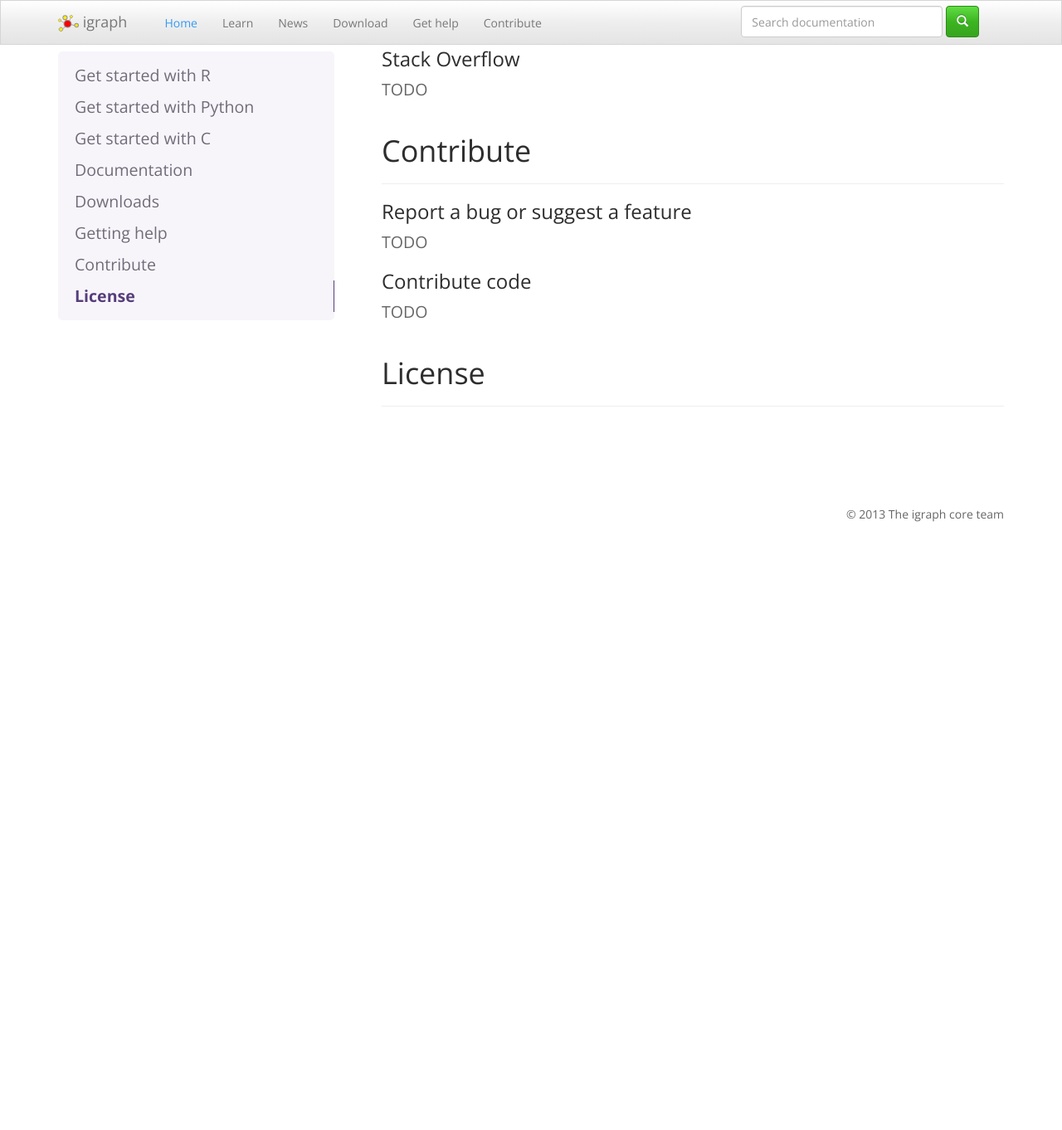
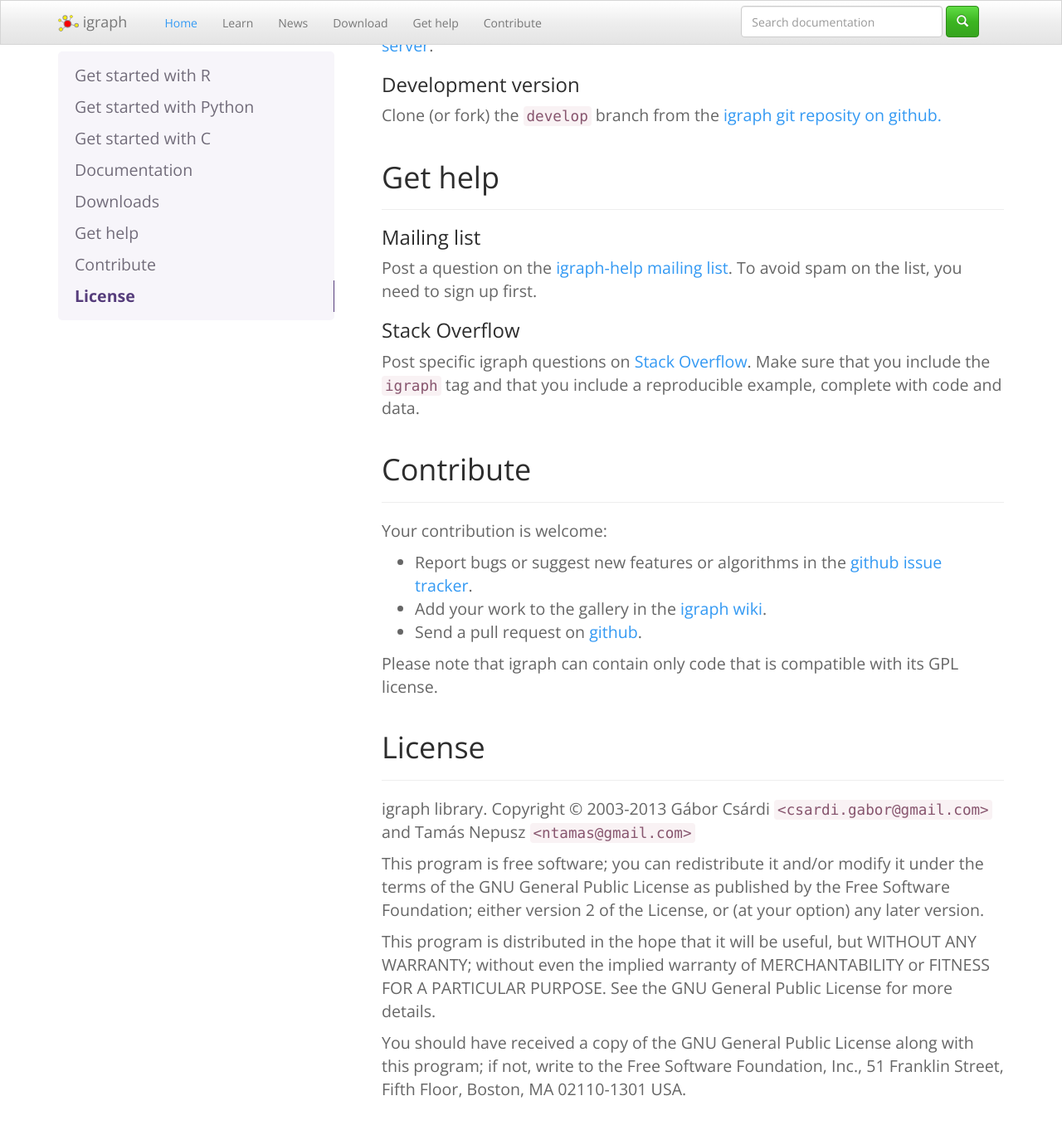
Before and after one commit to igraph/oldweb, a Jekyll site: the page built from all.html, in a window 1280 px wide and 1400 px high, scrolled down 4038 px. Shown: the top 1362 px of the window at 83% size. Built offline with Jekyll 4.4.1, drawn with Linux system fonts in a browser that asks for light colours; before the commit the page ends 4668 px from its top, so only the background shows below that; some of the changed text lies outside the part shown.

Commit message:
More main page text: downloads, help, license.

```diff
--- a/all.html
+++ b/all.html
@@ -52,19 +52,13 @@ title: igraph &ndash; Network analysis software
               <li><a href="#devdown">Development version</a></li>
             </ul>
           </li>
-          <li><a href="#help">Getting help</a>
+          <li><a href="#help">Get help</a>
             <ul class="nav">
-              <li><a href="#search">Search documentation</a></li>
-              <li><a href="#list">igraph-help mailing list</a></li>
+              <li><a href="#list">Mailing list</a></li>
               <li><a href="#so">Stach Overflow</a></li>
             </ul>
           </li>
-          <li><a href="#contribute">Contribute</a>
-            <ul class="nav">
-              <li><a href="#bug">Report a bug or suggest a feature</a></li>
-              <li><a href="#contcode">Contribute code</a></li>
-            </ul>
-          </li>
+          <li><a href="#contribute">Contribute</a></li>
           <li><a href="#license">License</a></li>
         </ul>
       </div>
@@ -145,7 +139,7 @@ title: igraph &ndash; Network analysis software
             <li>A <strong>Linux</strong>, <strong>Mac OS X</strong> or
               <strong>MS Windows</strong> system. Other
               Unix and similar systems probably work as well,
-              e.g. Oracle Solaris, BSD systems, etc.
+              e.g. Oracle Solaris, BSD systems, etc.</li>
             <li>C and C++ compilers, <code>gcc</code>,
               <code>clang</code> or others.</li>
             <li>The GNU <code>make</code> tool.</li>
@@ -220,6 +214,7 @@ title: igraph &ndash; Network analysis software
             <a href="/doc/r">Browse online</a></li>
             <li><span class="glyphicon glyphicon-book"></span>
             <a href="/doc/r/igraph.pdf">PDF file</a></li>
+          </ul>
         </p>
 
         <p>
@@ -273,6 +268,11 @@ title: igraph &ndash; Network analysis software
         <p>
           TODO
         </p>
+        <p>
+          See also the gallery in the
+          <a href="https://github.com/igraph/igraph/wiki">
+              igraph wiki.</a>
+        </p>
 
         <h3 id="wiki">Wiki</h3>
         <p>
@@ -285,66 +285,123 @@ title: igraph &ndash; Network analysis software
 
         <h3 id="rdown">R package</h3>
         <p>
-          TODO
+          The simplest way to install the igraph R package is typing
+          <code>install.packages("igraph")</code> in your R session.
+        </p>
+        <p>
+          <ul>
+            <li><a href="">Windows binary package</a></li>
+            <li><a href="">Mac OS X universal binary package</a></li>
+            <li><a href="">Source package</a></li>
+          </ul>
         </p>
 
         <h3 id="pydown">Python extension module</h3>
         <p>
-          TODO
+          <ul>
+            <li><a href="">Windows installer for Python 3.2</a></li>
+            <li><a href="">Windows installer for Python 2.7</a></li>
+            <li><a href="">Windows installer for Python 2.6</a></li>
+            <li><a href="">OS X Lion installer (Python 2.7)</a></li>
+            <li><a href="">OS X Lion installer (Python 2.6)</a></li>
+            <li><a href="">Source code</a></li>
+            <li><a href="">Python Package Index page</a></li>
+          </ul>
         </p>
 
         <h3 id="cdown">C library</h3>
         <p>
-          TODO
+          <ul>
+            <li><a href="">Source code</a></li>
+            <li><a href="">Source code for Microsoft Visual
+              Studio</a></li>
+          </ul>
         </p>
 
         <h3 id="nightlydown">Nightly builds</h3>
         <p>
-          TODO
+          Builds from our development branch(es) are available from
+          <a href="http://nightly.igraph.org">our nightly build server</a>.
         </p>
 
         <h3 id="devdown">Development version</h3>
         <p>
-          TODO
+          Clone (or fork) the <code>develop</code> branch from the
+          <a href="https://github.com/igraph/igraph">igraph git
+            reposity on github.</a>
         </p>
 
         <div class="page-header">
-          <h1 id="help">Getting help</h1>
+          <h1 id="help">Get help</h1>
         </div>
 
-        <h3 id="search">Search documentation</h3>
+        <h3 id="list">Mailing list</h3>
         <p>
-          TODO
-        </p>
-
-        <h3 id="list">igraph-help mailing list</h3>
-        <p>
-          TODO
+          Post a question on the
+          <a href="https://lists.nongnu.org/mailman/listinfo/igraph-help">
+            igraph-help mailing list</a>. To avoid spam
+          on the list, you need to sign up first.
         </p>
 
         <h3 id="so">Stack Overflow</h3>
         <p>
-          TODO
+          Post specific igraph questions on
+          <a href="http://stackoverflow.com/questions/tagged/igraph">
+            Stack Overflow</a>. Make sure that you include the
+          <code>igraph</code> tag and that you include a reproducible
+          example, complete with code and data.
         </p>
 
         <div class="page-header">
           <h1 id="contribute">Contribute</h1>
         </div>
 
-        <h3 id="bug">Report a bug or suggest a feature</h3>
         <p>
-          TODO
-        </p>
-
-        <h3 id="contcode">Contribute code</h3>
-        <p>
-          TODO
+          Your contribution is welcome:
+          <ul>
+            <li>Report bugs or suggest new features or algorithms in
+              the <a href="https://github.com/igraph/igraph/issues">
+              github issue tracker</a>.</li>
+            <li>Add your work to the gallery in the
+              <a href="https://github.com/igraph/igraph/wiki">
+                igraph wiki</a>.</li>
+            <li>Send a pull request on
+              <a href="https://github.com/igraph/igraph">
+                github</a>.</li>
+          </ul>
+          Please note that igraph can contain only code that is
+          compatible with its GPL license.
         </p>
 
         <div class="page-header">
           <h1 id="license">License</h1>
         </div>
 
+        <p>
+          igraph library. Copyright &copy; 2003-2013 Gábor Csárdi
+          <code>&lt;csardi.gabor@gmail.com></code> and
+          Tamás Nepusz <code>&lt;ntamas@gmail.com></code>
+        </p>
+        <p>
+          This program is free software; you can redistribute it
+          and/or modify it under the terms of the GNU General Public
+          License as published by the Free Software Foundation; either
+          version 2 of the License, or (at your option) any later
+          version.
+        </p>
+        <p>
+          This program is distributed in the hope that it will be
+          useful, but WITHOUT ANY WARRANTY; without even the implied
+          warranty of MERCHANTABILITY or FITNESS FOR A PARTICULAR
+          PURPOSE. See the GNU General Public License for more
+          details.
+        </p>
+        <p>
+          You should have received a copy of the GNU General Public
+          License along with this program; if not, write to the Free
+          Software Foundation, Inc., 51 Franklin Street, Fifth Floor,
+          Boston, MA 02110-1301 USA.
+        </p>
       </div>
       </div>
   </div>
```
